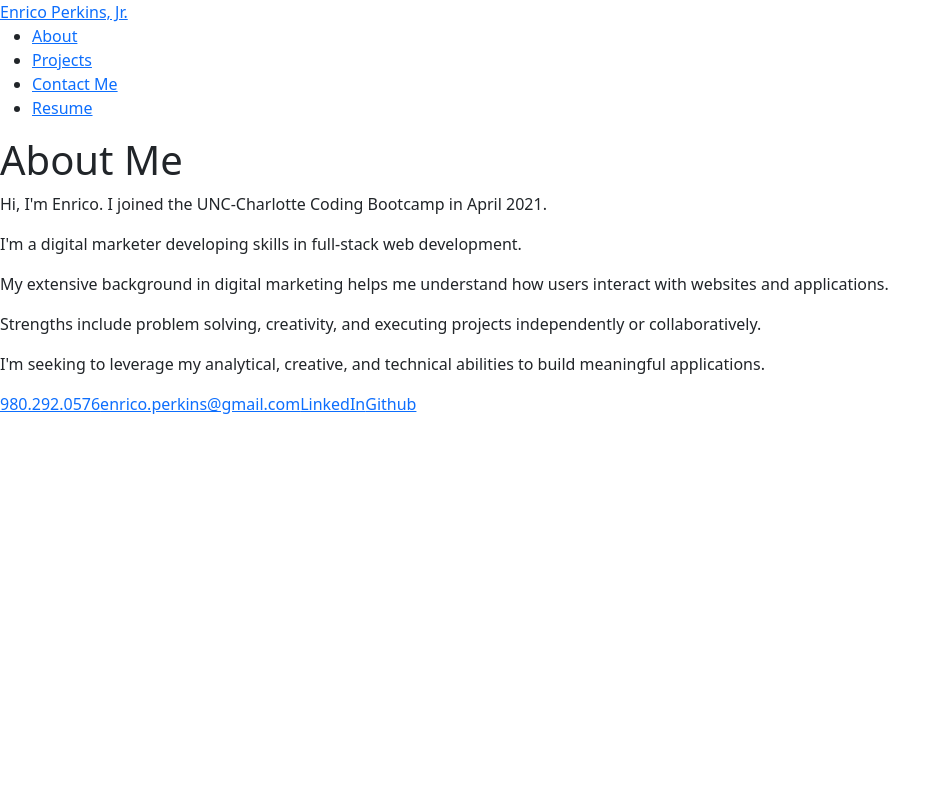
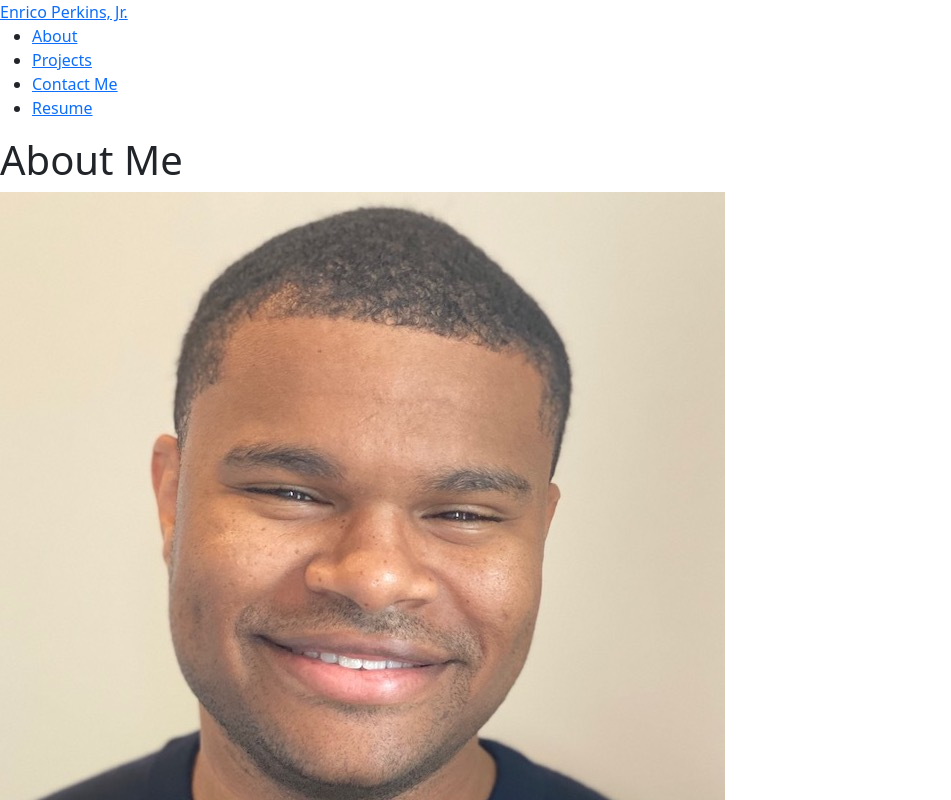
Before and after one commit to evperkinsjr/react-portfolio, a React (Create React App) app: page / in a window 1280 px wide. Shown: the top 800 px of the page, without its empty margins (0-951 px from the left). Built offline with nearby package versions, Linux system fonts and the light colour scheme.

Commit message:
added profile photo to about section

```diff
--- a/src/components/About/index.js
+++ b/src/components/About/index.js
@@ -4,11 +4,14 @@ function About() {
     return (
         <div>
             <h1>About Me</h1>
-            <p>Hi, I'm Enrico. I joined the UNC-Charlotte Coding Bootcamp in April 2021.</p>
-            <p>I'm a digital marketer developing skills in full-stack web development.</p>
-            <p>My extensive background in digital marketing helps me understand how users interact with websites and applications.</p>
-            <p>Strengths include problem solving, creativity, and executing projects independently or collaboratively.</p>
-            <p>I'm seeking to leverage my analytical, creative, and technical abilities to build meaningful applications.</p>
+            <div>
+                <img src="../../images/profile-photo.jpg" alt="Enrico Perkins Jr"/>
+                <p>Hi, I'm Enrico. I joined the UNC-Charlotte Coding Bootcamp in April 2021.</p>
+                <p>I'm a digital marketer developing skills in full-stack web development.</p>
+                <p>My extensive background in digital marketing helps me understand how users interact with websites and applications.</p>
+                <p>Strengths include problem solving, creativity, and executing projects independently or collaboratively.</p>
+                <p>I'm seeking to leverage my analytical, creative, and technical abilities to build meaningful applications.</p>
+            </div>
         </div>
     );
 }
```
